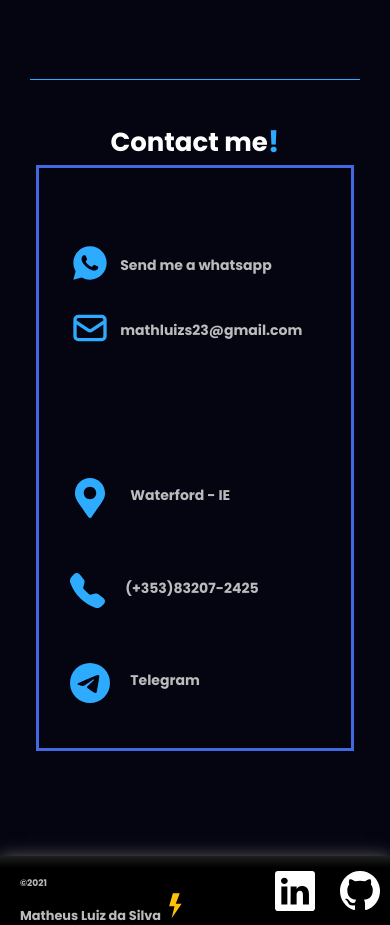
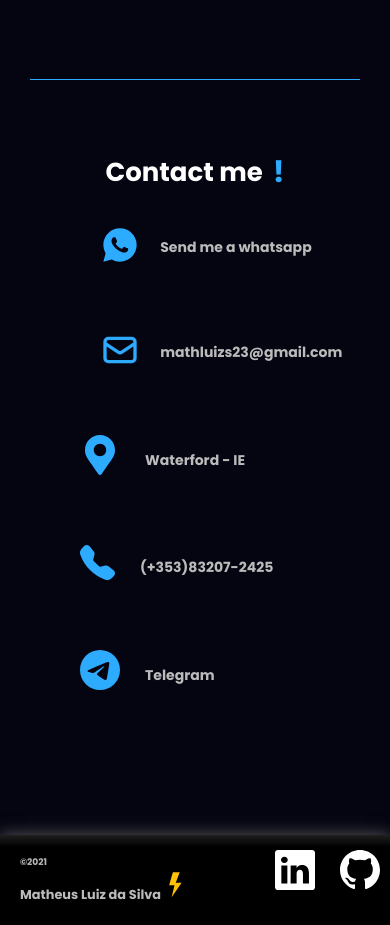
Before and after one commit to Mathluiz23/Portfolio-Math, a React (Create React App) app: page / in a window 390 px wide. Shown: the part 1920-2845 px from the top of the page. Built offline with nearby package versions, Linux system fonts and the light colour scheme.

Commit message:
feat :lipstick: adjusting css and responsiveness_3

```diff
--- a/src/css/contact.css
+++ b/src/css/contact.css
@@ -16,9 +16,10 @@
     align-items: center;
 		margin: auto;
     margin-top: -10px;
-    width: 50%;
+    width: 60%;
     font-size: 16px;
-    /* border: solid green; */
+		text-align: center;
+
 }
 
 .entre-em-contato-dark {
@@ -28,15 +29,16 @@
     align-items: center;
     margin: auto;
 		margin-top: -10px;
-    width: 50%;
-    /* border: solid green; */
+    width: 60%;
     font-size: 16px;
     color: rgb(255, 255, 255);
+		text-align: center;
 }
 
 .title-contato {
     color: rgb(45, 171, 255);
     font-size: 45px;
+		margin-left: 20px;
 }
 
 .contact-me {
@@ -45,7 +47,7 @@
 	flex-direction: row;
 	margin: auto;
 	width: 80%;
-    /* border: solid royalblue; */
+	/* border: solid sandybrown; */
 }
 
 .contato-ligth {
@@ -53,27 +55,24 @@
 	flex-direction: row;
 	justify-content: center;
 	color: rgb(0, 0, 0);
-    width: 50%;
+	width: 30%;
+	margin: auto;
 	height: 400px;
 	font-size: 0.9em;
-    padding: 20px;
 	align-items: center;
-    /* border: solid gold; */
-
+	/* border: solid rgb(107, 2, 84); */
 }
 
 .contato-dark {
-    color: white;
 	display: flex;
 	flex-direction: row;
 	justify-content: center;
 	color: rgb(0, 0, 0);
-    width: 50%;
+	width: 30%;
+	margin: auto;
 	height: 400px;
 	font-size: 0.9em;
-    padding: 20px;
 	align-items: center;
-    /* border: solid gold; */
 }
 
 .social-contact-ligth {
@@ -81,15 +80,17 @@
 	flex-direction: column;
 	flex-wrap: wrap;
 	justify-content: center;
-    width: 80%;
+	align-items: flex-start;
+	width: 100%;
 	height: 100%;
 	/* border: solid green; */
 }
 
-.social-contact-ligth a{
+.social-contact-ligth a {
 	text-decoration: none;
 	color: inherit;
-    padding: 35px;
+	padding: 10px;
+	margin: 10px;
 	color:rgb(45, 171, 255);
 }
 
@@ -105,8 +106,10 @@ a:hover {
 
 .contact {
 	display: flex;
+	width: 100%;
 	align-items: center;
-		/* border: solid red; */
+	/* border: solid grey; */
+	margin: 10px;
 }
 
 .social-contact-dark {
@@ -114,16 +117,17 @@ a:hover {
 	flex-direction: column;
 	flex-wrap: wrap;
 	justify-content: center;
-    width: 80%;
+	align-items: flex-start;
+	width: 100%;
 	height: 100%;
 	color: rgb(187, 187, 187);
-    /* border: solid green; */
 }
 
 .social-contact-dark a{
 	text-decoration: none;
 	color: inherit;
-    padding: 35px;
+	padding: 10px;
+	margin: 10px;
   color: rgb(45, 171, 255);
 }
 
@@ -136,40 +140,36 @@ a:hover {
 	display: flex;
 	flex-direction: column;
 	justify-content: center;
-    align-items: flex-start;
-    margin: 20px;
-    width: 40%;
+	margin:auto;
+	width: 30%;
 	height: 400px;
-    /* border: solid rgb(51, 153, 117); */
-    /* border: solid rebeccapurple; */
-
+	/* border: solid yellow; */
 }
 
 .contact-local-ligth a{
-    margin-top: 10px;
 	text-decoration: none;
 	color: inherit;
-    padding: 40px;
+	padding: 10px;
 	color:rgb(45, 171, 255);
+	margin: 15px;
 }
 
 .contact-local-dark {
   display: flex;
 	flex-direction: column;
 	justify-content: center;
-    margin: 20px;
-    width: 40%;
+	margin:auto;
+	width: 30%;
 	height: 400px;
 	color: rgb(187, 187, 187);
-    /* border: solid rgb(51, 153, 117); */
-
 }
 
 .contact-local-dark a{
-    margin-top: 10px;
+	margin: 15px;
 	text-decoration: none;
+	color: inherit;
+	padding: 10px;
   color: rgb(45, 171, 255);
-    padding: 40px;
 }
 
 .contact-local-dark a:hover {
@@ -183,50 +183,23 @@ a:hover {
 }
 
 
-
 /* Responsividade */
 @media screen and
 (min-width: 200px) and
 (max-width: 780px) {
 
-
-    .contact-me {
-			display: flex;
-			flex-direction: column;
-			justify-content: center;
-			text-align: center;
-			align-items: center;
-			margin: auto;
-			width: 80%;
-			border: solid royalblue;
-    }
-
     .entre-em-contato-ligth {
-        display: flex;
-        justify-content: center;
-        align-items: center;
-        margin: auto;
-        margin-top: -40px;
-        width: 80%;
-        /* border: solid rgb(128, 23, 0); */
       font-size: 13px;
     }
 
     .entre-em-contato-dark {
-        display: flex;
-        justify-content: center;
-        align-items: center;
-        margin: auto;
-        margin-top: -40px;
-        width: 80%;
-        /* border: solid rgb(128, 23, 0); */
       font-size: 13px;
-        color: rgb(255, 255, 255);
     }
 
     .title-contato {
       color: rgb(45, 171, 255);
       font-size: 30px;
+			margin-left: 10px;
     }
 
     .contato-ligth {
@@ -239,22 +212,20 @@ a:hover {
 			text-align: center;
 			height: max-content;
 			margin: auto;
-			/* margin-top: 20px; */
-			/* border: solid gold; */
-
+			/* border: solid violet;    */
     }
 
     .contato-dark {
 			display: flex;
 			flex-direction: column;
+			justify-content: center;
 			color: rgb(0, 0, 0);
 			width: 80%;
+			align-items: center;
+			text-align: center;
 			height: max-content;
 			margin: auto;
-			/* margin-top: 20px; */
-			/* border: solid gold; */
-			/* margin-top: 20px; */
-			/* border: solid gold; */
+			/* border: solid violet;     */
     }
 
     .social-contact-ligth {
@@ -262,51 +233,43 @@ a:hover {
 			flex-direction: column;
 			justify-content: center;
 			align-items:center;
-			width: 80%;
+			width: 100%;
 			font-size: 12px;
 			margin: auto;
-			/* margin-left: 0px; */
-			padding: 10px;
-			/* border: solid greenyellow; */
     }
 
-    .social-contact-ligth a{
+    .social-contact-ligth a {
 			text-decoration: none;
 			align-items: center;
 			color: inherit;
 			padding: 10px;
 			color:rgb(45, 171, 255);
-			/* border: solid red; */
     }
 
-    .social-contact-ligth a:hover{
-			color:rgb(60, 60, 60);
-			transform: translate3d(180);
-    }
-
-    a:hover {
-			color:rgb(45, 171, 255);
-			transform: translate3d(180);
+		.contact-me {
+			display: flex;
+			align-items: center;
+			flex-direction: column;
+			margin: auto;
+			width: 80%;
 		}
 
     .contact {
 			display: flex;
+			justify-content: flex-start;
+			width: 280px;
 			align-items: center;
+			/* border: solid rgb(232, 30, 8); */
     }
 
     .social-contact-dark {
 			display: flex;
 			flex-direction: column;
 			justify-content: center;
-			align-items:flex-start;
+			align-items:center;
 			width: 100%;
-			height: 200px;
 			font-size: 12px;
-			margin-left: -20px;
-			padding: 10px;
-			/* margin-left: 0px; */
-			/* border: solid greenyellow;
-			background-color: red; */
+			margin: auto;
 			color: rgb(187, 187, 187);
     }
 
@@ -316,7 +279,6 @@ a:hover {
 			color: inherit;
 			padding: 10px;
 			color:rgb(45, 171, 255);
-			/* border: solid red; */
     }
 
     .social-contact-dark a:hover {
@@ -332,15 +294,13 @@ a:hover {
 			width: 80%;
 			height: max-content;
 			font-size: 12px;
-			/* border: solid red; */
 			margin:auto;
-			/* border: solid red; */
-
+			/* border: solid yellow; */
     }
 
     .contact-local-ligth a{
 			color: inherit;
-			padding: 20px;
+			padding: 10px;
 			margin-top: 10px;
 			color:rgb(45, 171, 255);
 			text-decoration: none;
@@ -349,20 +309,18 @@ a:hover {
     .contact-local-dark {
 			display: flex;
 			flex-direction: column;
-			/* justify-content: center; */
+			justify-content: center;
+			align-items:center;
 			width: 80%;
 			height: max-content;
 			font-size: 12px;
-			/* border: solid red; */
-			margin-left: -20px;
-			/* border: solid red; */
+			margin:auto;
 			color: rgb(187, 187, 187);
-			align-items:flex-start;
     }
 
 		.contact-local-dark a{
 			color: inherit;
-			padding: 20px;
+			padding: 10px;
 			margin-top: 10px;
 			color: rgb(45, 171, 255);
 			text-decoration: none;
```
Lines whose indentation alone changed are shown as unchanged.
